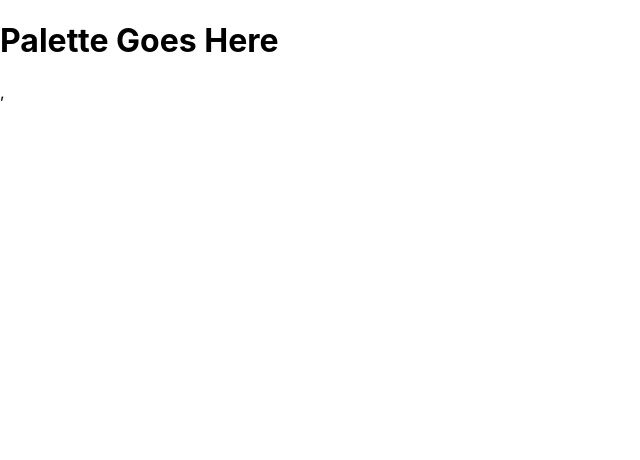
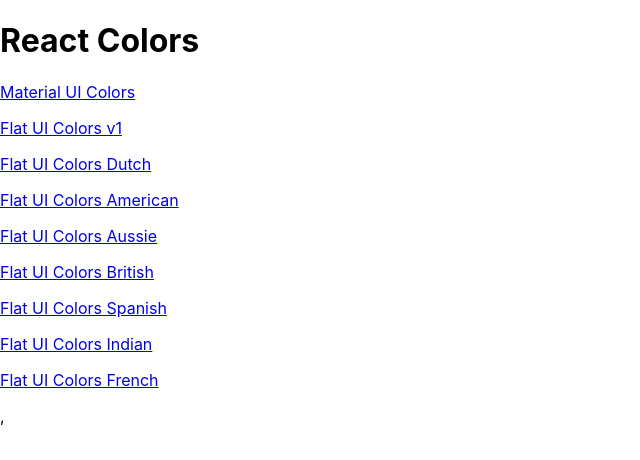
Before and after one commit to codebrew23/colors-app, a React (Create React App) app: page / in a window 1280 px wide. Shown: the top 460 px of the page, without its empty margins (0-640 px from the left). Built offline with nearby package versions, Linux system fonts and the light colour scheme.

Commit message:
Add PaletteList and Links

```diff
--- a/src/App.js
+++ b/src/App.js
@@ -2,6 +2,7 @@
 import { Route, Switch } from 'react-router-dom';
 import Palette from './Palette';
 import seedColors from './seedColors';
+import PaletteList from './PaletteList'
 import { generatePalette } from './helpers';
 import './App.css';
 import { Component } from 'react';
@@ -16,7 +17,7 @@
   render () {
     return (
       <Switch>
-        <Route exact path='/'  render={() => <h1>Palette Goes Here</h1>} />
+        <Route exact path='/'  render={() => <PaletteList palettes={seedColors}/>} />
         <Route
           exact path='/palette/:id'
           render={routeProps => (
--- /dev/null
+++ b/src/PaletteList.js
@@ -0,0 +1,19 @@
+import react, { Component } from 'react';
+import { Link } from 'react-router-dom';
+
+class PaletteList extends Component {
+    render () {
+        const {  palettes } = this.props;
+        return (
+            <div>
+                <h1>React Colors</h1>
+                {palettes.map(palette => (
+                    <p>
+                        <Link to={`/palette/${palette.id}`}>{palette.paletteName}</Link>
+                    </p>
+                ))}
+            </div>
+        );
+    }
+}
+export default PaletteList;
--- a/src/navBar.js
+++ b/src/navBar.js
@@ -1,4 +1,5 @@
 import React, { Component } from 'react';
+import { Link } from 'react-router-dom';
 import Slider from 'rc-slider';
 import { MenuItem, Select, IconButton } from '@material-ui/core';
 
@@ -30,7 +31,7 @@
       return (
         <header className='NavBar'>
             <div className='logo'>
-                <a href='#'>reactcolorpicker</a>
+                <Link to='/'>reactcolorpicker</Link>
             </div>
             <div className='slider-container'>
                 <span>Level: {level}</span>
```
